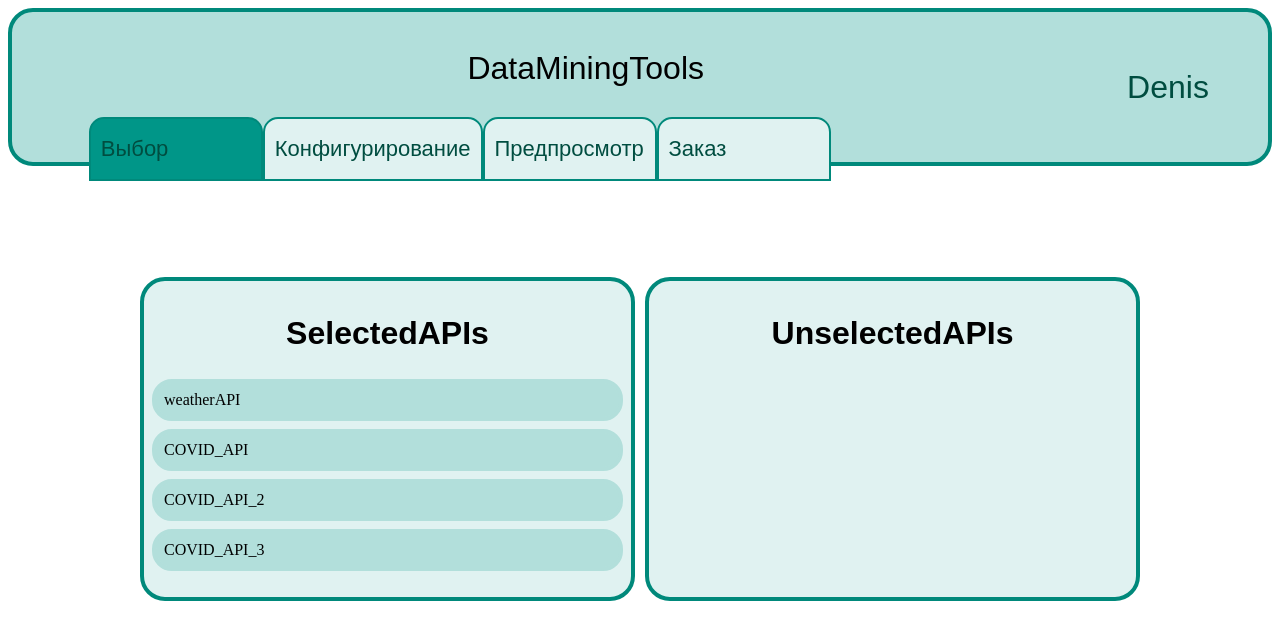
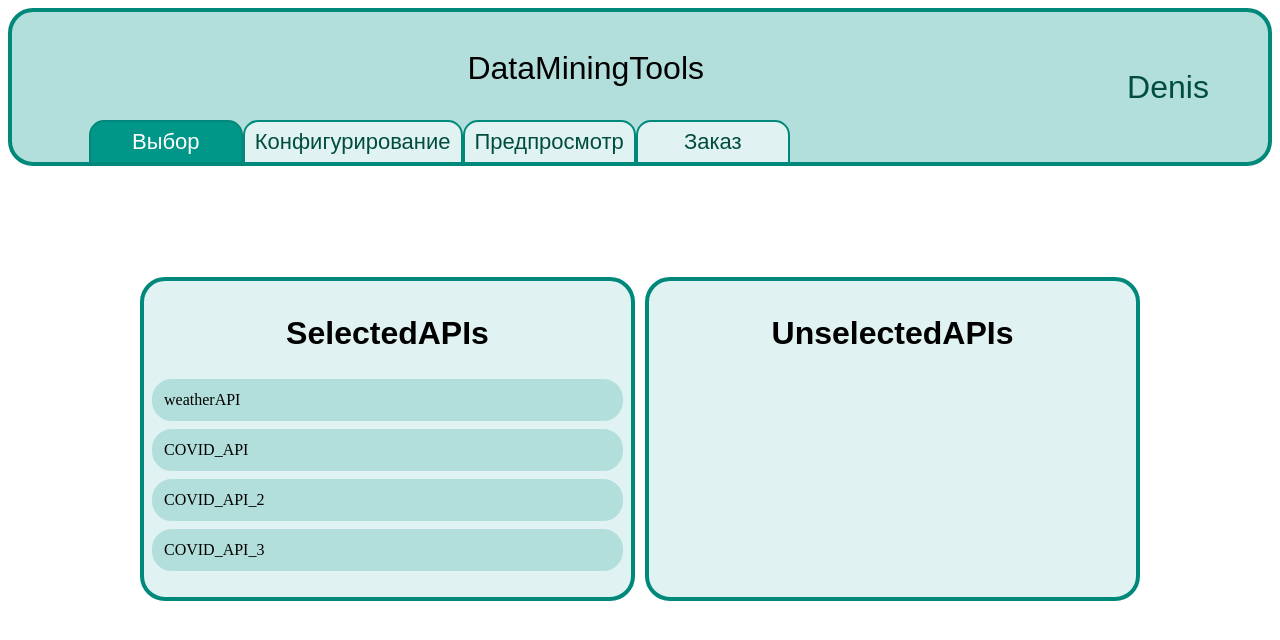
Before and after one commit to DeuSsd/dmt-web-server, a React (Create React App) app: page / in a window 1280 px wide. Shown: the top 640 px of the page. Built offline with nearby package versions, Linux system fonts and the light colour scheme.

Commit message:
fix css styles for TabPanel

```diff
--- a/src/Body/pages/src/Header/Tabs/Tab/Tab.jsx
+++ b/src/Body/pages/src/Header/Tabs/Tab/Tab.jsx
@@ -4,10 +4,10 @@ import style from "./Tab.module.scss";
 
 const Tab = (props) => {
     return (
-        <div className={props.selectedPage == props.item  ? style.TabSelected : style.TabUnselected}>
-            {/* <div className={style.text}> */}
+        <div className={`${style.Tab} ${props.selectedPage === props.item ? style.selected : ''}`}>
+            <div className={style.text}>
                 {props.item}
-            {/* </div> */}
+            </div>
         </div>
     )
 }
--- a/src/Body/pages/src/Header/Tabs/Tab/Tab.module.scss
+++ b/src/Body/pages/src/Header/Tabs/Tab/Tab.module.scss
@@ -1,13 +1,14 @@
 @import "../../../scss/colors.scss";
 
-.TabSelected {
+.Tab {
     display: inline-flex;
 
     min-width: 150px;
     height: 40px;
 
-    background-color: $c500;
-    color: white;
+    background-color: $c50;
+
+    color: $c900;
 
     justify-items: center;
     text-align: center;
@@ -17,49 +18,18 @@
     border-width: 2px;
     border-color:  $c600 ;
     border-style: solid;
-
-
-
-    padding: 10px;
-    margin:0 auto;
-    color: $c900;
-    font-family: $font_family;
-    font-size: $font_size_h2;
 }
 
 
-.TabUnselected {
-    display: inline-flex;
-
-    min-width: 150px;
-    height: 40px;
-
-    background-color: $c50;
-
-    justify-items: center;
-    text-align: center;
-    align-items: center;
-    border-top-left-radius: 15px;
-    border-top-right-radius: 15px;
-    border-width: 2px;
-    border-color:  $c600 ;
-    border-style: solid;
-
-
-
+.text {
     padding: 10px;
     margin:0 auto;
-    color: $c900;
     font-family: $font_family;
     font-size: $font_size_h2;
+
 }
 
-
-// .text {
-//     padding: 10px;
-//     margin:0 auto;
-//     color: $c900;
-//     font-family: $font_family;
-//     font-size: $font_size_h2;
-
-// }
+.selected {
+    background-color: $c500;
+    color: white;
+}
```
